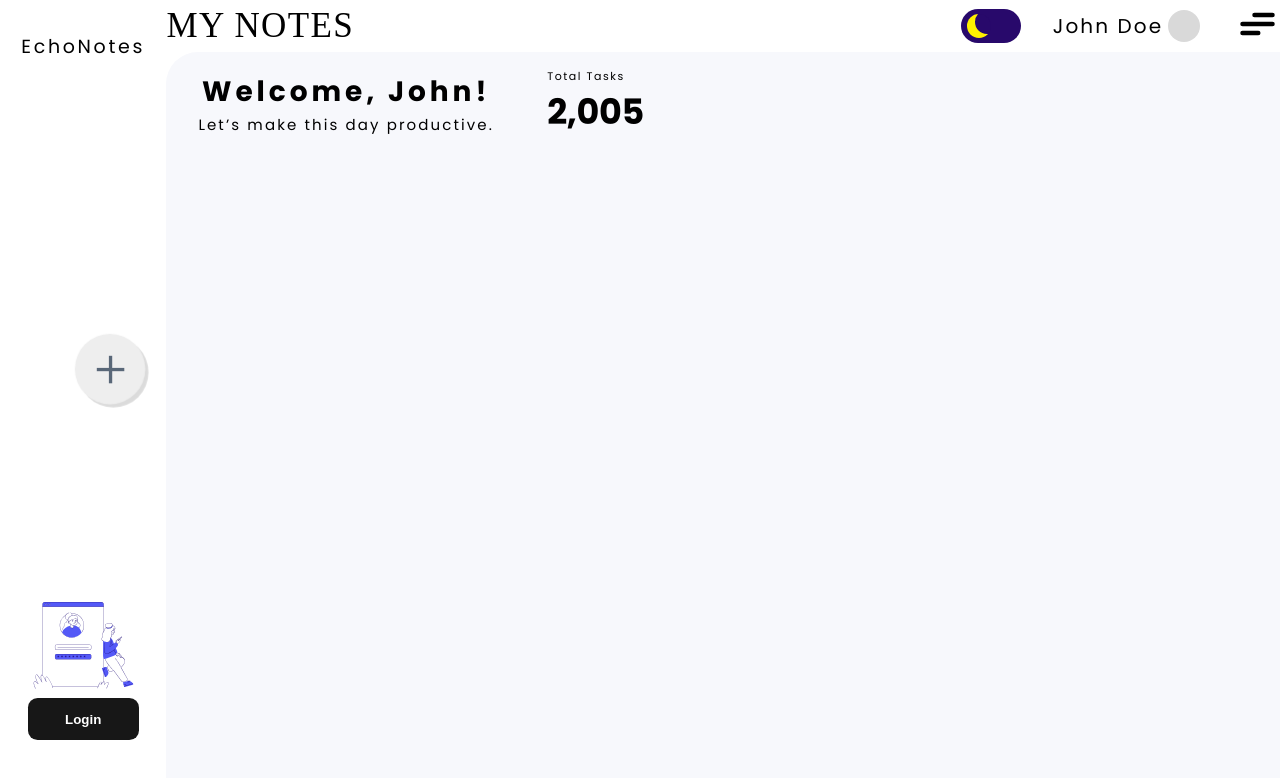
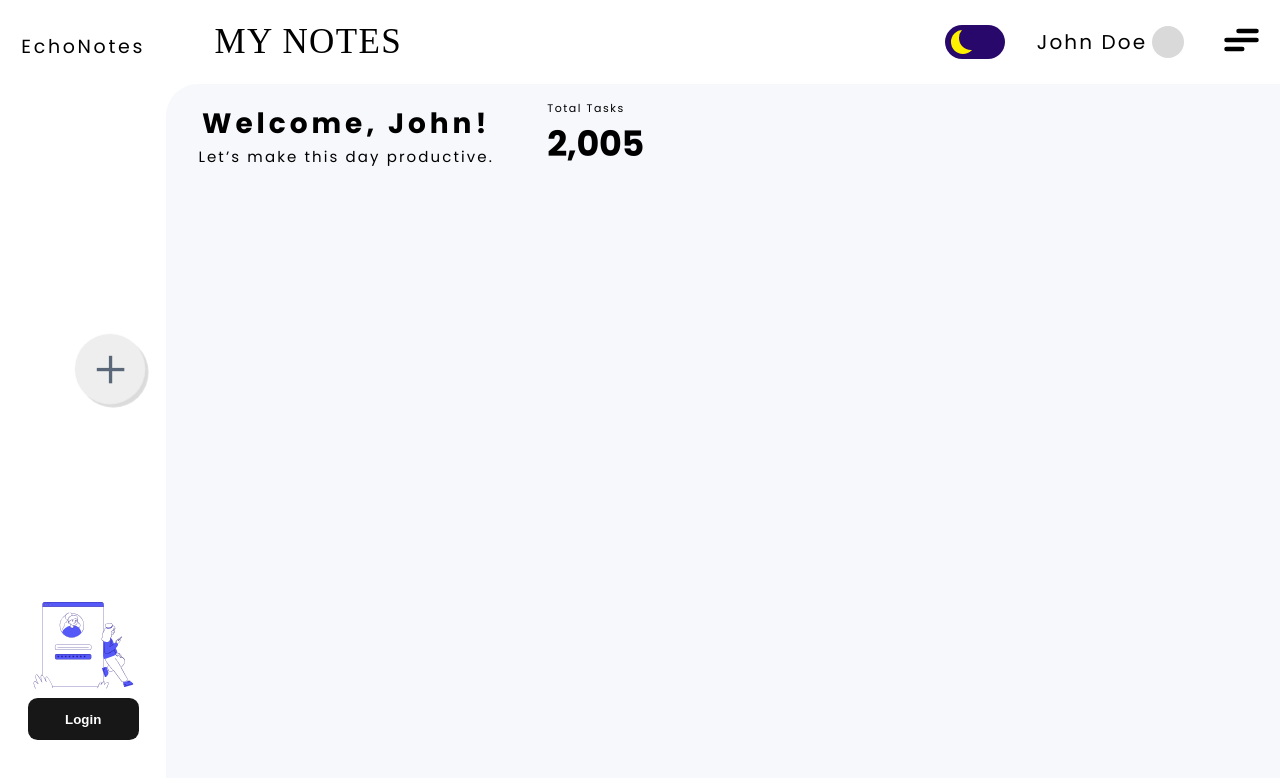
Before and after one commit to devanshtyagi26/Echo-Notes, a Next.js app: page / in a window 1280 px wide. Shown: the top 778 px of the page. Built offline with nearby package versions, Linux system fonts and the light colour scheme; a web font is replaced by a local one.

Commit message:
Navbar Padding fixed

```diff
--- a/app/Style/body.css
+++ b/app/Style/body.css
@@ -22,6 +22,7 @@ main .contentBlock .navbar {
   display: flex;
   align-items: center;
   justify-content: space-between;
+  padding: 1rem 1rem 1rem 3rem;
 }
 
 main .contentBlock .navbar .navLeft {
```
